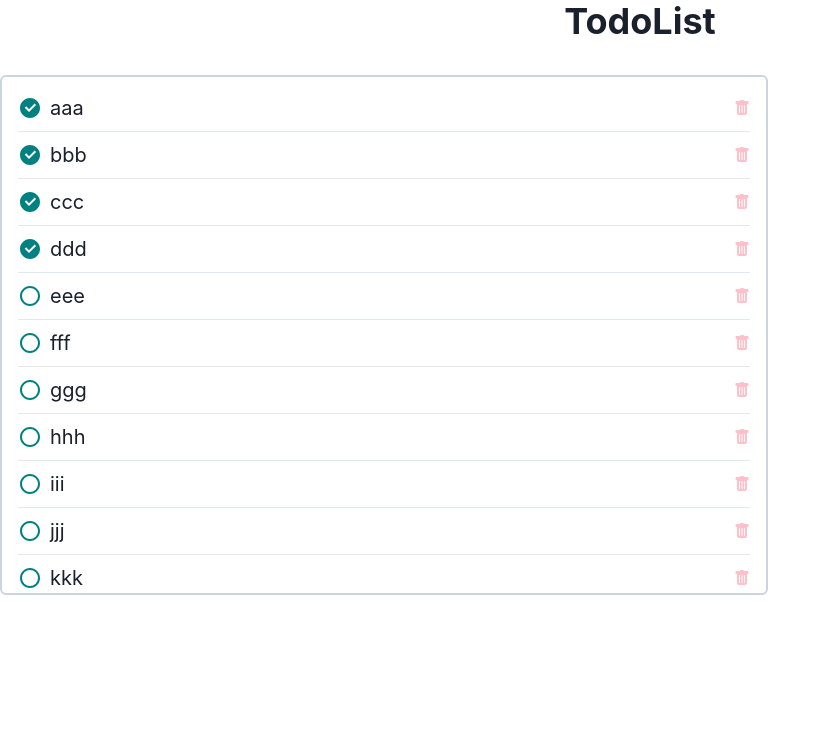
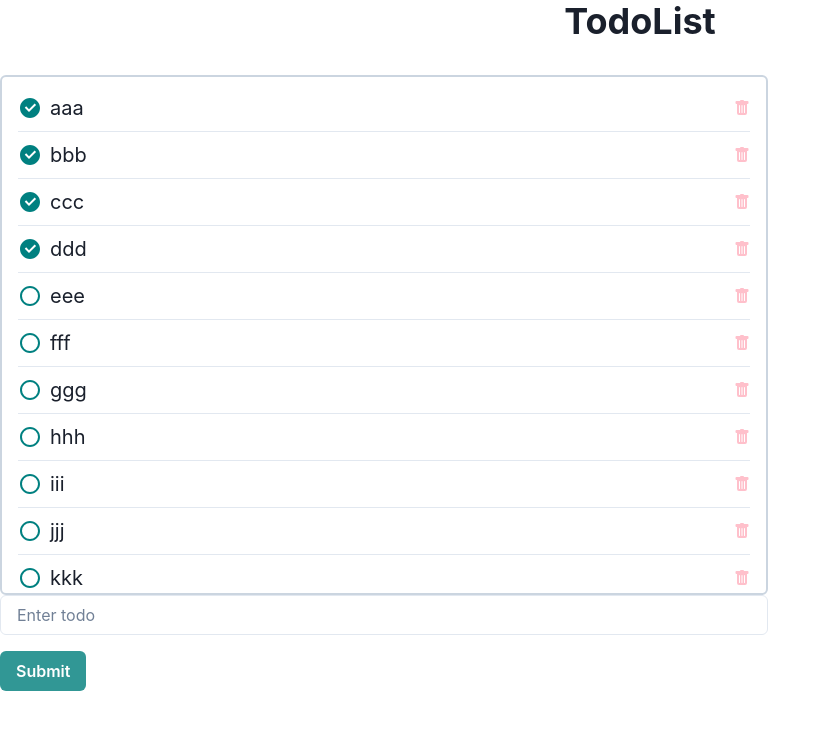
Before and after one commit to yokamotp/amplify-todo, a React (Create React App) app: page / in a window 1280 px wide. Shown: the top 730 px of the page, without its empty margins (0-831 px from the left). Built offline with nearby package versions, Linux system fonts and the light colour scheme.

Commit message:
configフォルダの削除

```diff
--- a/package.json
+++ b/package.json
@@ -18,6 +18,7 @@
     "framer-motion": "^10.0.0",
     "react": "^18.2.0",
     "react-dom": "^18.2.0",
+    "react-hook-form": "^7.43.2",
     "react-icons": "4.2.0",
     "react-redux": "^8.0.1",
     "react-scripts": "5.0.1",
--- a/src/config/paths.ts
+++ /dev/null
@@ -1 +0,0 @@
-export const paths = {};
--- /dev/null
+++ b/src/views/components/AddTodo.tsx
@@ -0,0 +1,49 @@
+import { Box, Button, FormControl, FormErrorMessage, Input } from '@chakra-ui/react';
+import React from 'react';
+import { useForm, SubmitHandler } from 'react-hook-form';
+
+type Inputs = {
+    example: string,
+    exampleRequired: string,
+}
+
+const AddTodo:React.VFC = () => {
+    const {handleSubmit, register, formState:{ errors, isSubmitting}, reset } = useForm<Inputs>();
+    const onSubmit: SubmitHandler<Inputs> = (data) => {
+        console.log(data);
+        reset();
+    }
+    // const onSubmit: SubmitHandler<Inputs> = (data: { content: string }) => {
+    //     const { error } = data;
+    //     alert({ error })
+    //     reset();
+    // }
+    // const onSubmit= (data:{content:string}) => {
+    //     const { content } = data;
+    //     alert({ content })
+    //     reset();
+    // }
+
+  return (
+    <Box display='felx' justifyContent='center'>
+        <form onSubmit={handleSubmit(onSubmit)}>
+        {/* <form onSubmit={handleSubmit(onSubmit)}> */}
+            <FormControl
+                // isInvalid={true}
+                w={{ base: '90vw', sm: '80vw', md: '70vw', lg: '60vw'}}>
+                <Input id='content' placeholder='Enter todo' {...register('example', {required:'Please enter todo.'})}/>
+                <FormErrorMessage>{errors.exampleRequired && errors.exampleRequired.message}</FormErrorMessage>
+
+            </FormControl>
+            <Box w='100%' display='flex' justifyContent='felx-end'>
+                <Button mt={4} colorScheme='teal' isLoading={isSubmitting} type='submit'>
+                    Submit
+                </Button>
+            </Box>
+        </form>
+    </Box>
+
+  )
+}
+
+export default AddTodo
--- a/src/views/components/TodoList.tsx
+++ b/src/views/components/TodoList.tsx
@@ -3,7 +3,7 @@ import React from 'react'
 import TodoItem from './TodoItem'
 
 const TodoList: React.VFC = () => {
-  const todoList= [
+  const todoList:any= [
     {id: 'aaa', content: 'aaa', isDone: true},
     {id: 'bbb', content: 'bbb', isDone: true},
     {id: 'ccc', content: 'ccc', isDone: true},
@@ -15,6 +15,7 @@ const TodoList: React.VFC = () => {
     {id: 'iii', content: 'iii', isDone: false},
     {id: 'jjj', content: 'jjj', isDone: false},
     {id: 'kkk', content: 'kkk', isDone: false},
+
 ]
 
   return (
@@ -35,10 +36,10 @@ const TodoList: React.VFC = () => {
         overflow='scroll'
       >
         {todoList.length === 0 ?
-        (<Text>TodoListはありません。</Text>):
+        (<Text align='center' fontWeight='bold' fontSize='lg'>TodoListはありません。</Text>):
         (
-            todoList.map((item)=>{
-                return  <TodoItem id={item.id} content={item.content} isDone={item.isDone}></TodoItem>
+            todoList.map((item:any)=>{
+                return  <TodoItem key={item.id} id={item.id} content={item.content} isDone={item.isDone}></TodoItem>
             })
         )}
       </VStack>
--- a/src/views/pages/Main.tsx
+++ b/src/views/pages/Main.tsx
@@ -1,10 +1,12 @@
 import React from 'react'
+import AddTodo from '../components/AddTodo'
 import TodoList from '../components/TodoList'
 
 const Main = () => {
   return (
     <div>
       <TodoList></TodoList>
+      <AddTodo/>
     </div>
   )
 }
```
Also changed, not shown: 1 other file (tests, documents, lock files or other folders).
